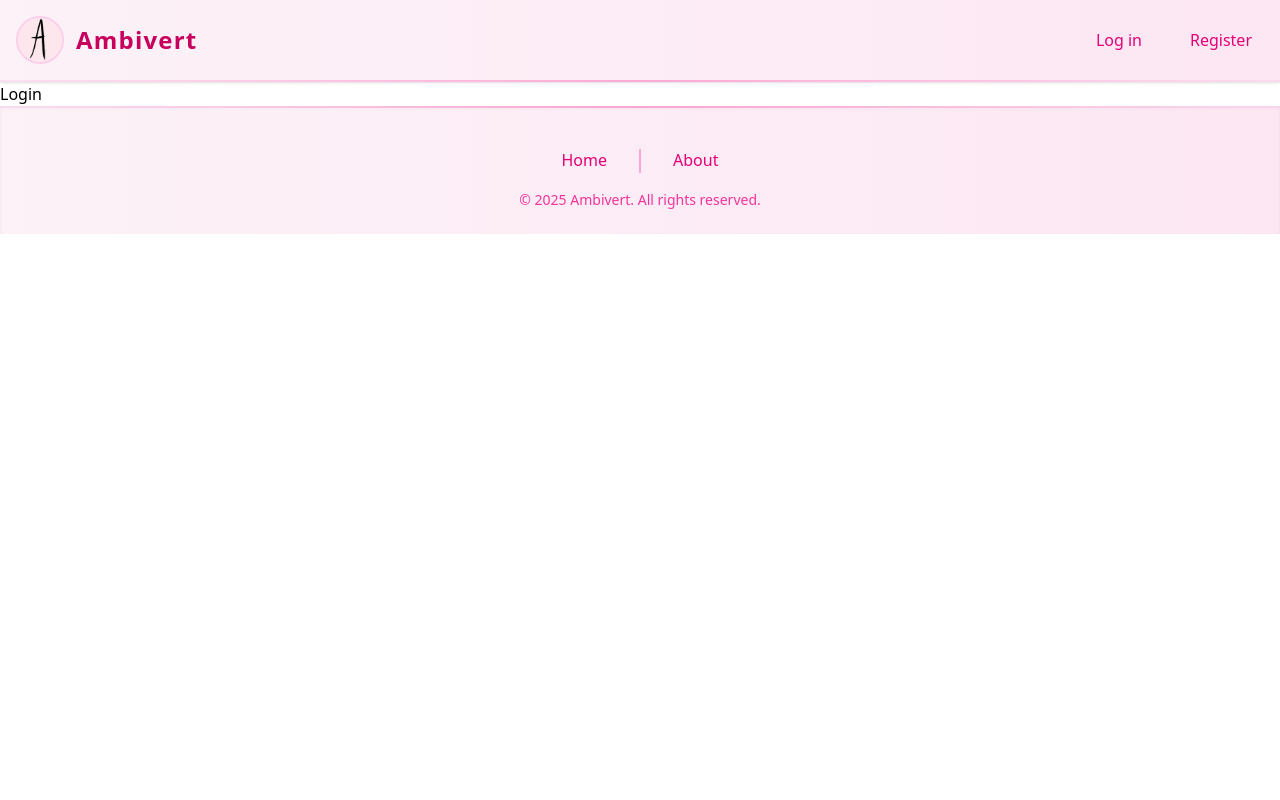
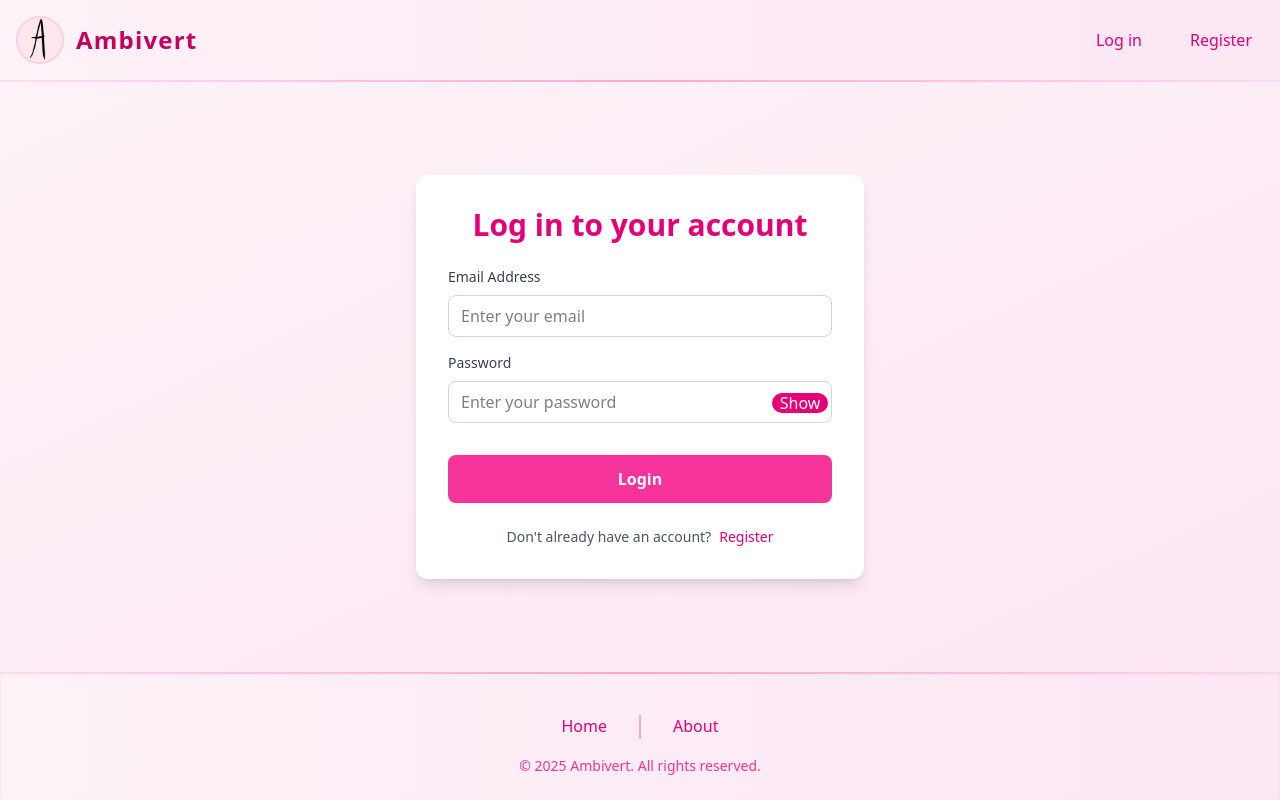
Before and after one commit to Xzizide/ambivert, a React (Vite) app: page /login in a window 1280 px wide. Built offline with nearby package versions, Linux system fonts and the light colour scheme.

Commit message:
Added login to frontend

```diff
--- a/src/pages/Login.jsx
+++ b/src/pages/Login.jsx
@@ -1,5 +1,132 @@
 import React from "react";
+import { useState } from "react";
 
 export default function Login() {
-  return <div>Login</div>;
+  const [formData, setFormData] = useState({
+    username: "",
+    password: "",
+  });
+  const [showPassword, setShowPassword] = useState(false);
+
+  const handleChange = (e) => {
+    const { name, value } = e.target;
+    setFormData((prevState) => ({
+      ...prevState,
+      [name]: value,
+    }));
+  };
+
+  function togglePasswordVisibility() {
+    if (showPassword) {
+      setShowPassword(false);
+    } else {
+      setShowPassword(true);
+    }
+  }
+
+  async function handleSubmit(e) {
+    e.preventDefault();
+
+    try {
+      const response = await fetch(
+        "http://localhost:8000/v1/account/token/create",
+        {
+          method: "POST",
+          headers: {
+            "Content-Type": "application/x-www-form-urlencoded",
+          },
+          body: new URLSearchParams({
+            username: formData.username,
+            password: formData.password,
+          }),
+        }
+      );
+      if (!response.ok) {
+        throw new Error(`HTTP ERROR ${response.status}`);
+      }
+      console.log(response);
+    } catch (error) {
+      console.error("Failed to log in user:", error);
+    }
+  }
+
+  return (
+    <main className="flex-auto bg-gradient-to-br from-pink-50 to-pink-100 flex items-center justify-center p-4">
+      <div className="w-full max-w-md bg-white rounded-xl shadow-lg p-8 space-y-6">
+        <h2 className="text-center text-3xl font-bold text-pink-600 mb-6">
+          Log in to your account
+        </h2>
+
+        <form onSubmit={handleSubmit} className="space-y-4">
+          <div>
+            <label
+              htmlFor="username"
+              className="block text-sm font-medium text-gray-700 mb-2"
+            >
+              Email Address
+            </label>
+            <input
+              type="email"
+              id="username"
+              name="username"
+              value={formData.username}
+              onChange={handleChange}
+              required
+              className="w-full px-3 py-2 border border-gray-300 rounded-lg focus:outline-none focus:ring-2 focus:ring-pink-500 transition-all duration-300"
+              placeholder="Enter your email"
+            />
+          </div>
+
+          <div className="relative">
+            <label
+              htmlFor="password"
+              className="block text-sm font-medium text-gray-700 mb-2"
+            >
+              Password
+            </label>
+            <div className="relative">
+              <input
+                type={showPassword ? "text" : "password"}
+                id="password"
+                name="password"
+                value={formData.password}
+                onChange={handleChange}
+                required
+                className="w-full px-3 py-2 border border-gray-300 rounded-lg focus:outline-none focus:ring-2 focus:ring-pink-500 transition-all duration-300 pr-10"
+                placeholder="Enter your password"
+              />
+              <button
+                type="button"
+                onClick={() => togglePasswordVisibility()}
+                className={`absolute inset-y-3 right-1 flex items-center justify-center px-7  hover:text-pink-600 transition-colors ${
+                  showPassword
+                    ? "h-5 w-5 bg-pink-200 rounded-2xl text-black"
+                    : "h-5 w-5 bg-pink-600 rounded-2xl text-white"
+                }`}
+              >
+                {showPassword ? "Hide" : "Show"}
+              </button>
+            </div>
+          </div>
+
+          <button
+            type="submit"
+            className="w-full bg-pink-500 text-white py-3 rounded-lg hover:bg-pink-600 transition-colors duration-300 font-semibold mt-4"
+          >
+            Login
+          </button>
+        </form>
+
+        <div className="text-center text-sm text-gray-600 mt-4">
+          Don't already have an account?
+          <a
+            href="/register"
+            className="text-pink-600 hover:text-pink-800 ml-2 font-medium"
+          >
+            Register
+          </a>
+        </div>
+      </div>
+    </main>
+  );
 }
--- a/src/pages/Register.jsx
+++ b/src/pages/Register.jsx
@@ -20,16 +20,16 @@ export default function Register() {
     }));
   };
 
-  const togglePasswordVisibility = (field) => {
+  const togglePasswordVisibility = (password) => {
     setShowPassword((prevState) => ({
       ...prevState,
-      [field]: !prevState[field],
+      [password]: !prevState[password],
     }));
   };
 
   async function handleSubmit(e) {
     e.preventDefault();
-    // Basic validation
+
     if (formData.password !== formData.confirmPassword) {
       alert("Passwords do not match!");
       return;
```
Also changed, not shown: 2 other files (tests, documents, lock files or other folders).
